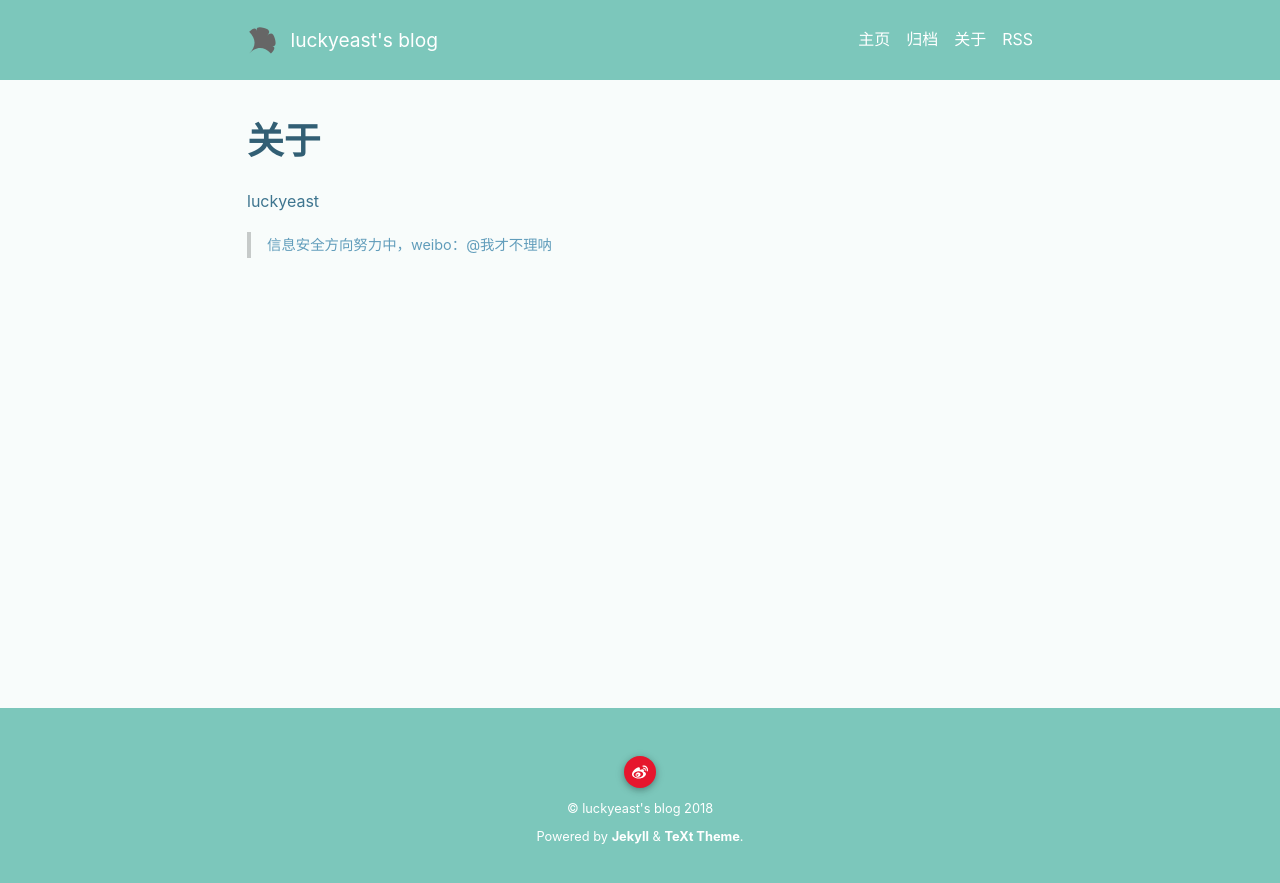
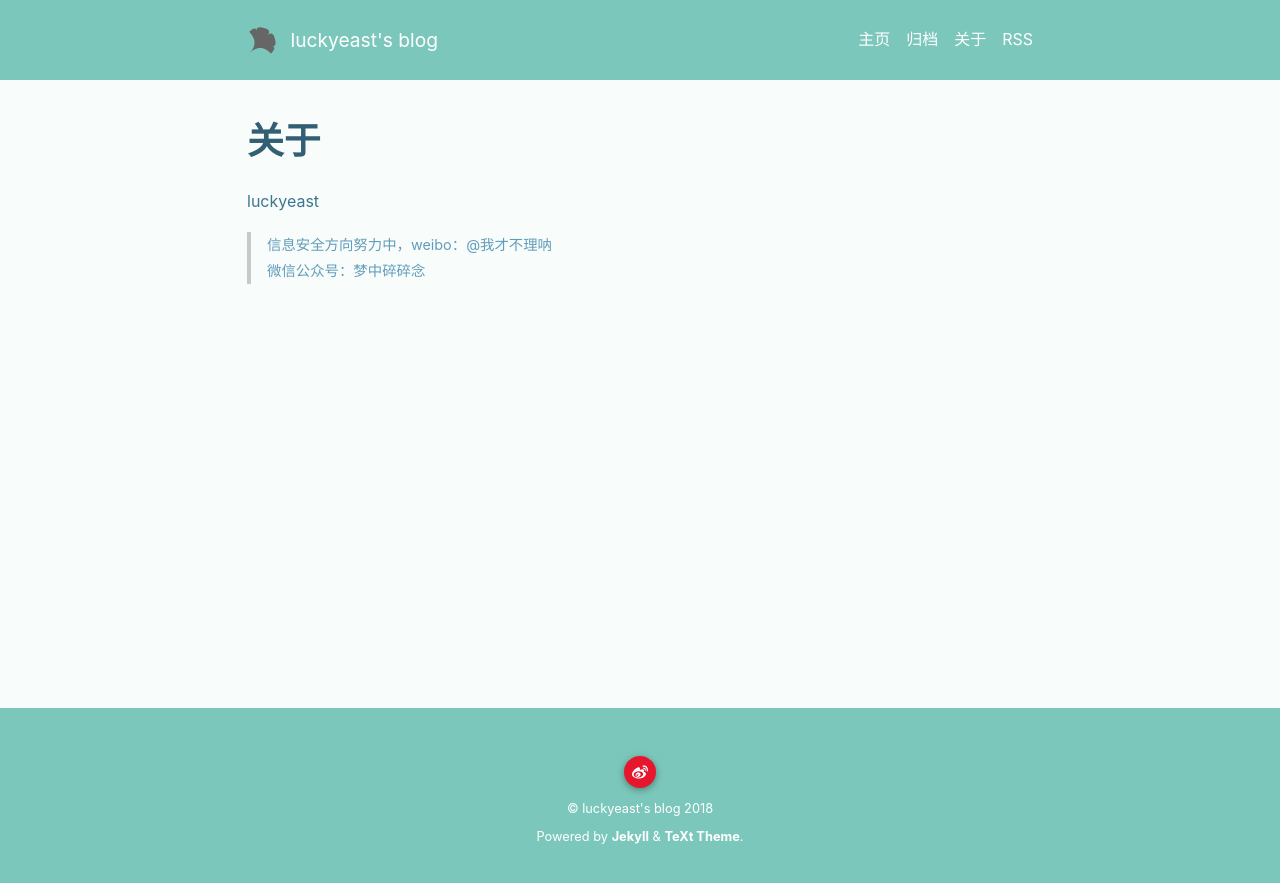
Before and after one commit to xingruidong95/xingruidong95.github.io, a Jekyll site: the page built from about.md, in a window 1280 px wide. Shown: the top 883 px of the page. Built offline with Jekyll 4.4.1, drawn with Linux system fonts in a browser that asks for light colours; nearby versions of some CDN libraries.

Commit message:
Update about.md

```diff
--- a/about.md
+++ b/about.md
@@ -11,3 +11,4 @@ key: page-about
 luckyeast
 
 > 信息安全方向努力中，weibo：@我才不理呐
+> 微信公众号：梦中碎碎念
```
